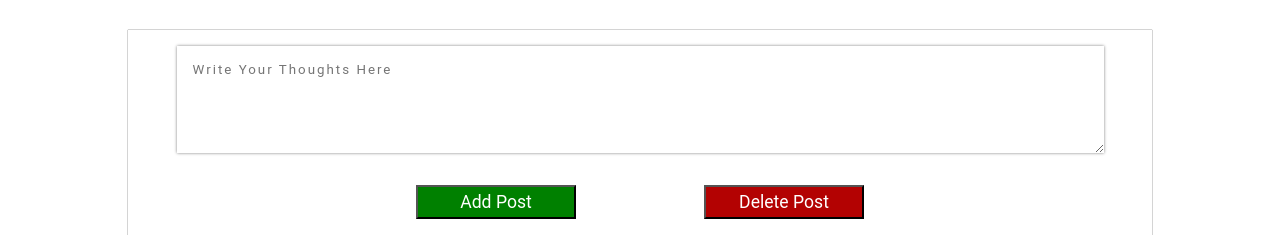
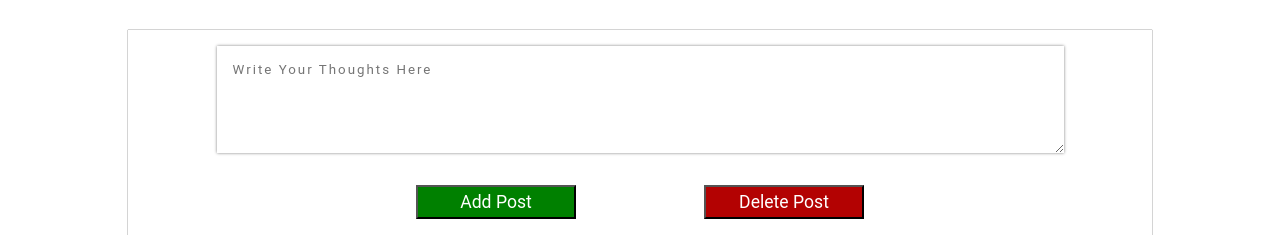
Before and after one commit to RohitPatil21/Blogger.com, a plain HTML site: page index.html in a window 1280 px wide. Shown: the part 642-877 px from the top of the page. Drawn offline with Linux system fonts and the light colour scheme.

Commit message:
Textarea change

```diff
--- a/index.html
+++ b/index.html
@@ -39,7 +39,7 @@
 
     <section class="container" id="container">
         <form>
-            <textarea class="inputText" name="inputText" id="inputText" cols="110" rows="5"
+            <textarea class="inputText" name="inputText" id="inputText" cols="100" rows="5"
                 placeholder="Write Your Thoughts Here"  maxlength="1000" minlength="10" required></textarea>
             <div class="btn-wrapper">
                 <button class="add-post-btn">Add Post</button>
```
